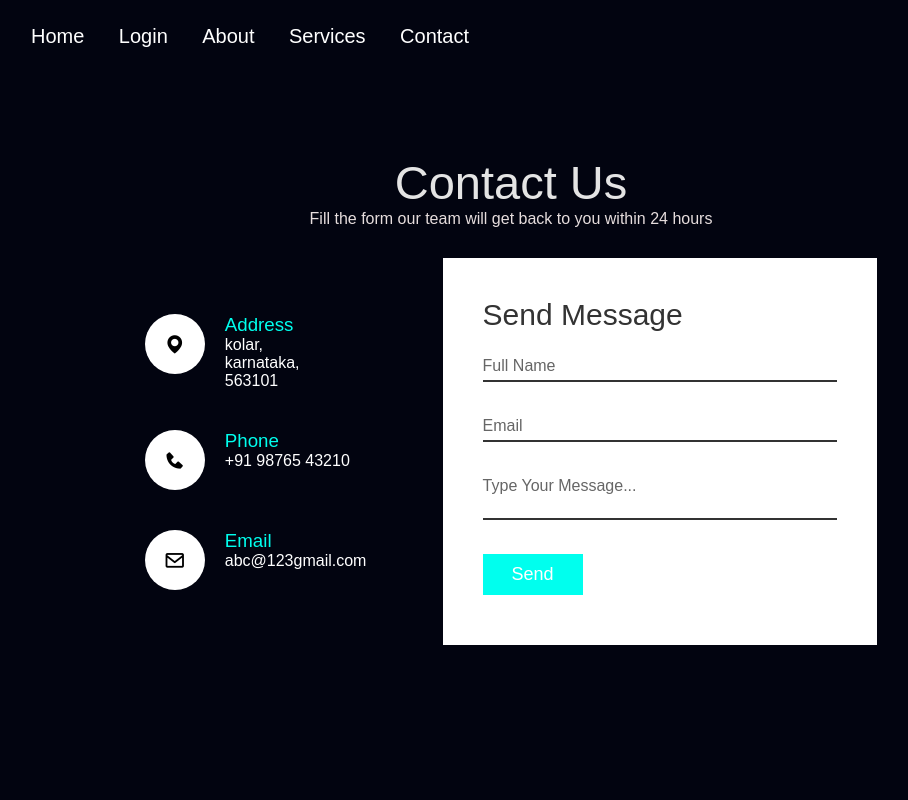
After one commit to amina782/Vocatext, a Flask app: page /contact in a window 1280 px wide. The commit adds this page. Shown: the whole page, without its empty margins (129-1037 px from the left). Run offline with Flask 3, Linux system fonts and the light colour scheme.

Commit message:
added contact page

```diff
--- a/app.py
+++ b/app.py
@@ -16,6 +16,9 @@ def home():
 def login():
     return render_template("login.html")
 
+@app.route("/contact")
+def contact():
+    return render_template("contact.html")
 
 if __name__ == "__main__":
    app.run(debug=True)
--- /dev/null
+++ b/static/css/contact.css
@@ -0,0 +1,235 @@
+*{
+    margin: 0;
+    padding: 0px;
+    box-sizing: border-box;
+    font-family: "poppins",sans-serif;
+}
+body {
+    min-height: 100vh;
+    width: 100%;
+    background: #020410;
+    display: flex;
+    align-items: center;
+    justify-content: center;
+}
+.header {
+    position: fixed;
+    top: 0;
+    left: 0;
+    width: 100%;
+    padding: 25px 12.5%;
+    background: transparent;
+    display: flex;
+    justify-content: space-between;
+    align-items: center;
+    z-index: 100;
+}
+.navbar a {
+    position: relative;
+    font-size: 20px;
+    color: #fff;
+    text-decoration: none;
+    font-weight: 500;
+    margin-right: 30px;
+}
+.navbar a:hover {
+    color: #00ffee;
+}
+.navbar a::after {
+    content: '';
+    position: absolute;
+    left: 0;
+    bottom: -6px;
+    width: 100%;
+    height: 2px;
+    background: #00ffee;
+    border-radius: 5px;
+    transform: translateY(10px);
+    opacity: 0;
+    transition: .5s;
+}
+.navbar a:hover::after {
+    transform: translateY(0);
+    opacity: 1;
+}
+.contact{
+    position: relative;
+    min-height: 100vh;
+    padding: 50px 100px;
+    display: flex;
+    justify-content: center;
+    align-items: center;
+    flex-direction: column;
+    background: url();
+    background-size: cover;
+}
+.contact .content {
+    max-width: 800px;
+    text-align: center;
+}
+.contact .content h2{
+    font-size: 47px;
+    font-weight: 500;
+    color: #e4e4e4;
+}
+.contact .content p{
+    font-weight: 300;
+    color: #e6dddd;
+}
+.container {
+    width: 144%;
+    display: flex;
+    justify-content: center;
+    align-items: center;
+    margin-top: 30px;
+}
+.container .contactInfo{
+    width: 100%;
+    display: flex;
+    flex-direction: column;
+}
+.container .contactInfo .box{
+    position: relative;
+    padding: 20px 0;
+    display: flex;
+}
+.container .contactInfo .box .icon{
+    min-width: 60px;
+    height: 60px;
+    background: #fff;
+    display: flex;
+    justify-content: center;
+    align-items: center;
+    border-radius: 50%;
+    font-size: 22px;
+}
+.container .contactInfo .box .text{
+    display: flex;
+    margin-left: 20px;
+    font-size: 16px;
+    color: #fff;
+    flex-direction: column;
+    font-weight: 300;
+}
+.container .contactInfo .box .text h3{
+    font-weight: 500;
+    color: #00ffee;
+}
+.contactForm{
+    width: 130%;
+    padding: 40px;
+    background: #fff;
+}
+.contactForm h2{
+    font-size: 30px;
+    color: #333;
+    font-weight: 500;
+}
+.contactForm .inputBox{
+    position: relative;
+    width: 100%;
+    margin-top: 10px;
+}
+.contactForm .inputBox input,
+.contactForm .inputBox textarea{
+    width: 100%;
+    padding: 5px 0;
+    font-size: 16px;
+    margin: 10px 0;
+    border: none;
+    border-bottom: 2px solid #333;
+    outline: none;
+    resize: none;
+}
+.contactForm .inputBox span{
+    position: absolute;
+    left: 0;
+    padding: 5px 0;
+    font-size: 16px;
+    margin: 10px 0;
+    pointer-events: none;
+    transition: 0.5s;
+    color: #666;
+}
+.contactForm .inputBox input:focus ~ span,
+.contactForm .inputBox input:valid ~ span,
+.contactForm .inputBox textarea:focus ~ span,
+.contactForm .inputBox textarea:valid ~ span{
+    color: #fff;
+    font-size: 12px;
+    transform: translateY(-20px);
+}
+.contactForm .inputBox input[type="submit"]{
+    width: 100px;
+    background: #00ffee;
+    color: #fff;
+    border: none;
+    cursor: pointer;
+    padding: 10px;
+    font-size: 18px;
+}
+.footer{
+    background-color: #111;
+}
+.footercontainer{
+    width: 100%;
+    padding: 70px 30px 20px;
+}
+.socialIcons{
+    display: flex;
+    justify-content: center;
+}
+.socialIcons a{
+    text-decoration: none;
+    padding: 10px;
+    background-color: white;
+    margin: 10px;
+    border-radius: 50%;
+}
+.socialIcons a i{
+    font-size: 2em;
+    color: black;
+    opacity: 0.9;
+}
+/*hover effects on social media icons*/
+.socialIcons a:hover{
+    background-color: #111;
+    transition: 0.5s;
+}
+.socialIcons a:hover i{
+    color: white;
+    transition: 0.5s;
+}
+.footerNav{
+    margin: 30px 0;
+}
+.footerNav ul{
+    display: flex;
+    justify-content: center;
+}
+.footerNav ul li a{
+    color: white;
+    margin: 20px;
+    text-decoration: none;
+    font-size: 1.3em;
+    opacity: 0.7;
+    transition: 0.5s;
+}
+.footerNav ul li a:hover{
+    opacity: 1;
+}
+.footerBottom{
+    background-color: #000;
+    padding: 20px;
+    text-align: center;
+}
+.footerBottom p{
+    color: white;
+}
+.designer{
+    opacity: 0.7;
+    text-transform: uppercase;
+    letter-spacing: 1px;
+    font-weight: 400;
+    margin: 0px 5px;
+}
--- /dev/null
+++ b/templates/contact.html
@@ -0,0 +1,74 @@
+<!DOCTYPE html>
+<html lang="en">
+<head>
+    <meta charset="UTF-8">
+    <meta name="viewport" content="width=device-width, initial-scale=1.0">
+    <title>Document</title>
+    <link rel="stylesheet" href="/static/css/contact.css">
+    <link href='https://unpkg.com/boxicons@2.1.4/css/boxicons.min.css' rel='stylesheet'>
+</head>
+<body>
+    <nav class="navbar">
+    <header class="header">
+        <nav class="navbar">
+            <a href="home.html">Home</a>
+            <a href="login.html">Login</a>
+            <a href="/about">About</a>
+            <a href="/services">Services</a>
+            <a href="contact.html">Contact</a>
+        </nav>
+    </header>
+    <section class="contact">
+        <div class="content">
+            <h2> Contact Us</h2>
+            <p>Fill the form our team will get back to you within 24 hours</p>
+        </div>
+        <div class="container">
+            <div class="contactInfo">
+                <div class="box">
+                    <div class="icon"><i class='bx bxs-map'></i></div>
+                    <div class="text">
+                        <h3>Address</h3>
+                        <p>kolar,<br>karnataka,<br>563101</p>
+                    </div>
+                </div>
+                <div class="box">
+                    <div class="icon"><i class='bx bxs-phone'></i></div>
+                    <div class="text">
+                        <h3>Phone</h3>
+                        <p>+91 98765 43210</p>
+                    </div>
+                </div>
+                <div class="box">
+                    <div class="icon"><i class='bx bx-envelope'></i></div>
+                    <div class="text">
+                        <h3>Email</h3>
+                        <p>abc@123gmail.com</p>
+                    </div>
+                </div>
+            </div>
+            <div class="contactForm">
+                <form>
+                    <h2>Send Message</h2>
+                    <div class="inputBox">
+                        <input type="text" name="" required="required">
+                        <span>Full Name</span>
+                    </div>
+                    <div class="inputBox">
+                        <input type="text" name="" required="required">
+                        <span>Email</span>
+                    </div>
+                    <div class="inputBox">
+                       <textarea required="required"></textarea>
+                        <span>Type Your Message...</span>
+                    </div>
+                    <div class="inputBox">
+                        <input type="submit" name="" value="Send">
+                    </div>
+                </form>
+            </div>
+        </div>
+    </section>
+    </nav>
+</body>
+</html>
--- a/templates/home.html
+++ b/templates/home.html
@@ -18,7 +18,7 @@
             <a href="/home">Home</a>
             <a href="/login">Login</a>
             <a href="#">About us</a>
-            <a href="#">Contact</a>
+            <a href="/contact">Contact</a>
             <a href="#">Services</a>
         </nav>
     </header>
--- a/templates/login.html
+++ b/templates/login.html
@@ -14,7 +14,7 @@
             <a href="/home">Home</a>
             <a href="/login">login</a>
             <a href="#">about us</a>
-            <a href="#">Contact</a>
+            <a href="/contact">Contact</a>
             <a href="#">services</a>
         </nav>
     </header>
```
